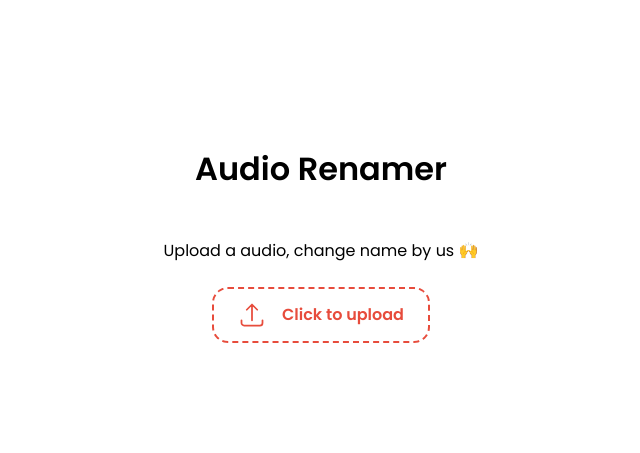
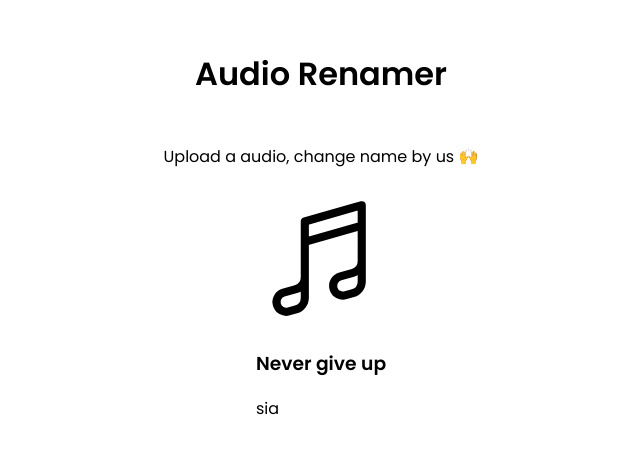
Before and after one commit to nafasebra/audio-renamer, a React (Vite) app: page / in a window 1280 px wide. Shown: the part 167-620 px from the top of the page, without its empty margins (319-959 px from the left). Built offline with nearby package versions, Linux system fonts and the light colour scheme.

Commit message:
made music box component

```diff
--- a/src/App.tsx
+++ b/src/App.tsx
@@ -1,4 +1,5 @@
 import FileInput from './components/FileInput'
+import MusicBox from './components/MusicBox'
 
 function App() {
   return (
@@ -9,7 +10,8 @@ function App() {
       <p>
         Upload a audio, change name by us 🙌
       </p>
-      <FileInput />
+      <MusicBox />
+      {/* <FileInput /> */}
     </div>
   )
 }
--- /dev/null
+++ b/src/components/MusicBox.tsx
@@ -0,0 +1,27 @@
+import React from 'react'
+
+interface PropType {
+  coverURL?: string;
+  title: string;
+  artist: string;
+}
+
+function MusicBox() {
+  return (
+    <div className='music_box'>
+      <div className='music_box__cover'>
+        <svg xmlns="http://www.w3.org/2000/svg" fill="none" viewBox="0 0 24 24" strokeWidth={1.5} stroke="currentColor" className="w-6 h-6">
+          <path strokeLinecap="round" strokeLinejoin="round" d="M9 9l10.5-3m0 6.553v3.75a2.25 2.25 0 01-1.632 2.163l-1.32.377a1.803 1.803 0 11-.99-3.467l2.31-.66a2.25 2.25 0 001.632-2.163zm0 0V2.25L9 5.25v10.303m0 0v3.75a2.25 2.25 0 01-1.632 2.163l-1.32.377a1.803 1.803 0 01-.99-3.467l2.31-.66A2.25 2.25 0 009 15.553z" />
+        </svg>
+      </div>
+      <div className='music_box__text'>
+        <h3 className='music_box__title'>
+          Never give up
+        </h3>
+        <p className='music_box__artist'>sia</p>
+      </div>
+    </div>
+  )
+}
+
+export default MusicBox
```
